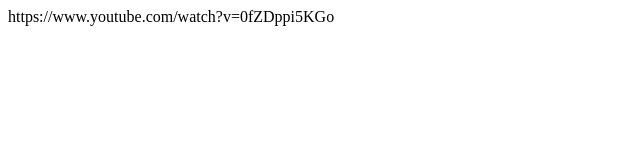
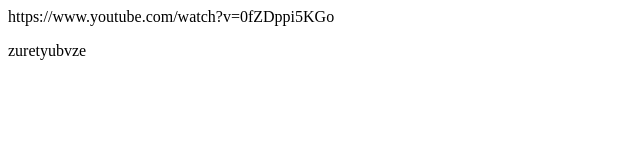
Before and after one commit to Jackhaal/Hello-world, a plain HTML site: page Index.html in a window 1280 px wide. Shown: the full height of the page, 0-640 px from the left. Drawn offline with Linux system fonts and the light colour scheme.

Commit message:
Je viens de le modifier

```diff
--- a/Index.html
+++ b/Index.html
@@ -7,5 +7,6 @@
 
     <body>
     <a>https://www.youtube.com/watch?v=0fZDppi5KGo</a>
+<p>zuretyubvze</p>
     </body>
 </html>
```
Also changed, not shown: 1 other file.
